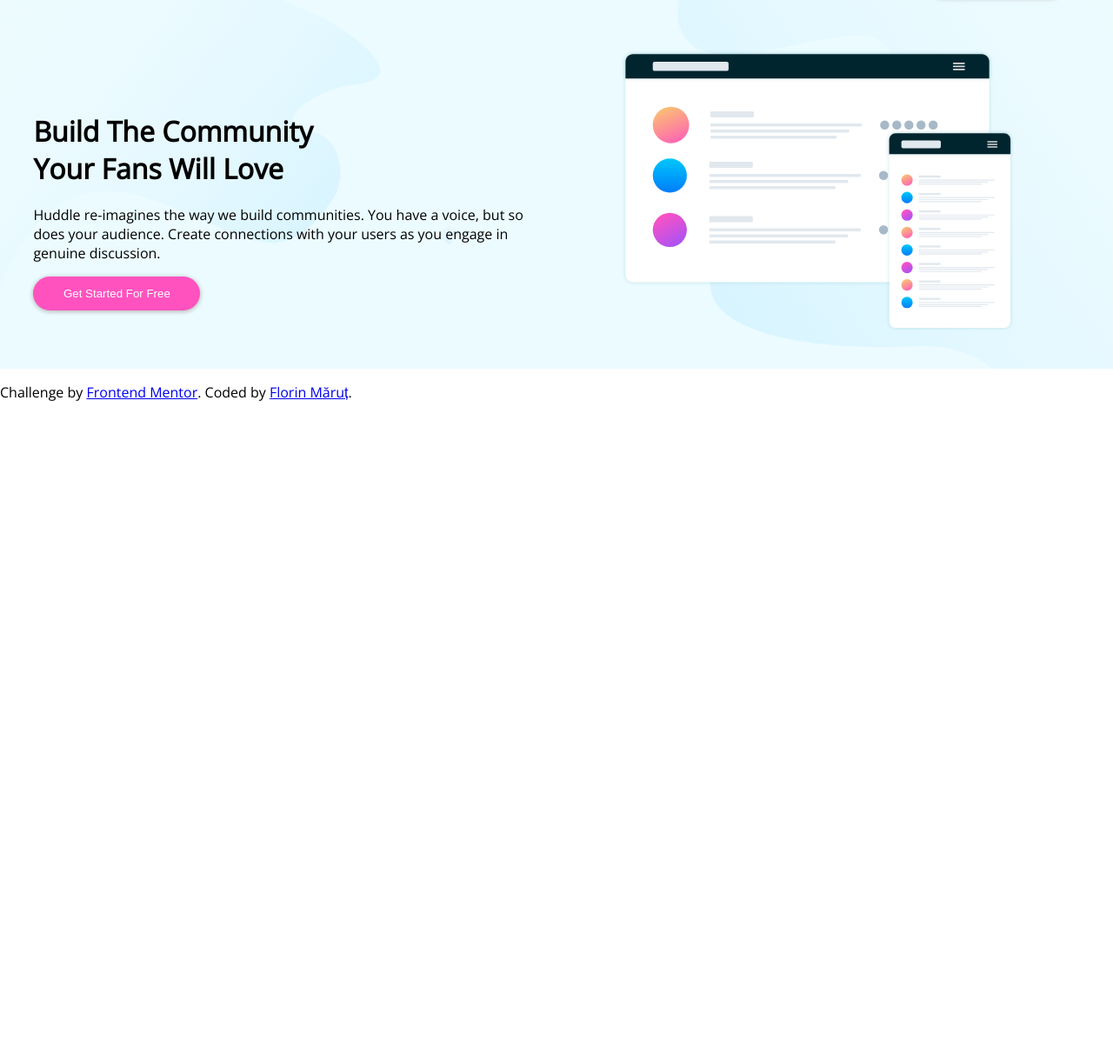
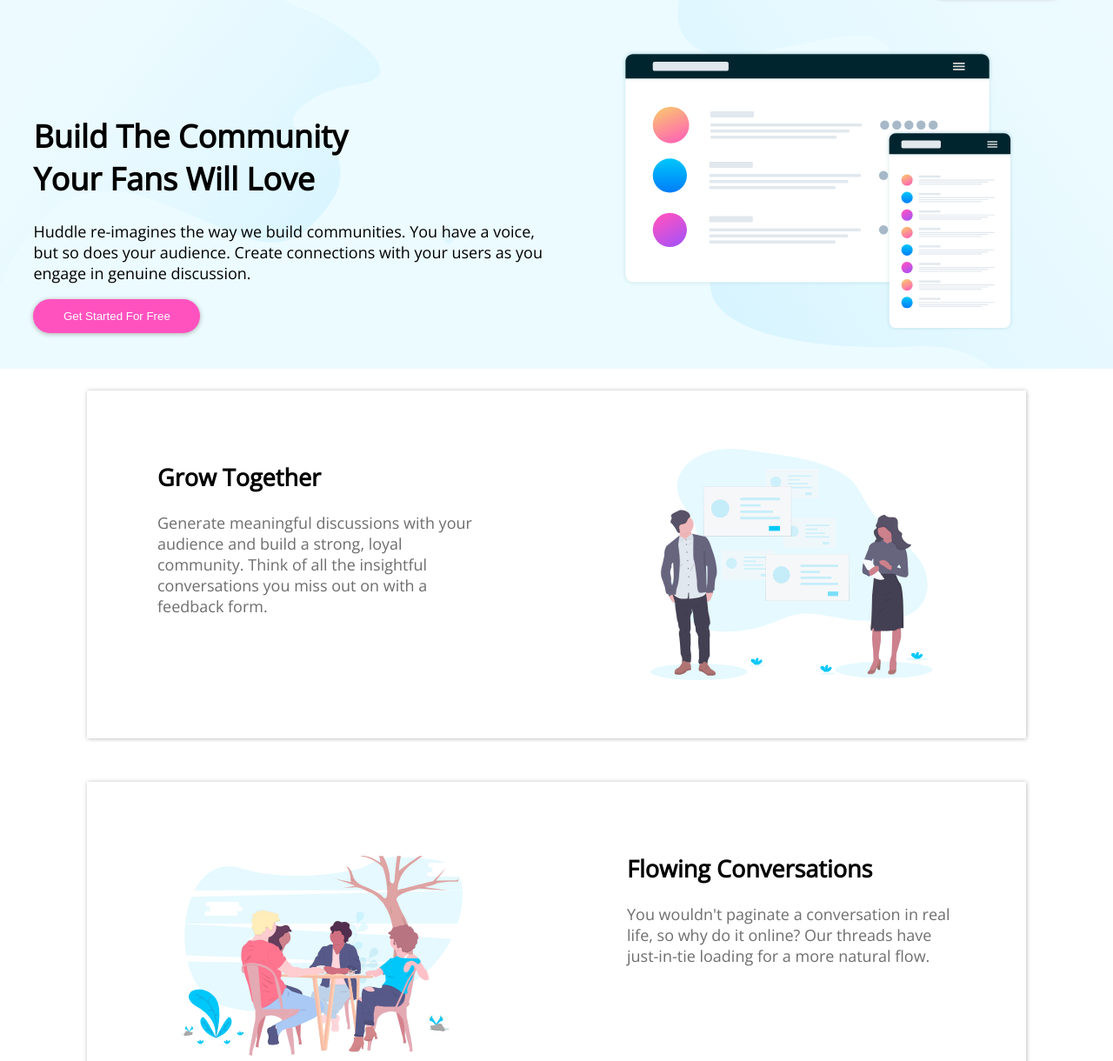
Before and after one commit to florinmarut/huddle, a plain HTML site: page index.html in a window 1280 px wide. Shown: the part 80-1300 px from the top of the page at 87% size. Before the commit the page ends 800 px from the top, so only its background shows below. Drawn offline with nearby package versions, Linux system fonts and the light colour scheme.

Commit message:
add article section

```diff
--- a/css/style.css
+++ b/css/style.css
@@ -1,6 +1,7 @@
 body{
     font-family: 'Open Sans', sans-serif;
     font-weight: 400;
+    font-size: 18px;
     margin: 0;
 }
 
@@ -16,12 +17,12 @@ header{
     grid-area: navbar;
 }
 
-#leftcontent{
-    grid-area: leftcontent;
+#left-header-content{
+    grid-area: left-header-content;
 }
 
-#rightcontent{
-    grid-area: rightcontent;
+#right-header-content{
+    grid-area: right-header-content;
     text-align: center;
 }
 
@@ -67,6 +68,43 @@ button{
     width: 75%;
 }
 
+/* Artile Section */
+article{
+    display: flex;
+    flex-direction: column;
+}
+
+.card{
+    box-sizing: border-box;
+    box-shadow: 0 0 5px 0.5px rgb(184, 184, 184);
+    display: flex;
+    height: 400px;
+    margin: 25px 100px;
+}
+
+.article-content-container{
+    flex: 1;
+    position: relative;
+}
+
+.article-content{
+    margin: 15%;
+}
+
+.article-content > p{
+    color:hsl(0, 0%, 43%);
+}
+
+.article-image{
+    width: 60%;
+    margin: auto;
+    position: absolute;
+    top: 0;
+    bottom: 0;
+    left: 0;
+    right: 0;
+}
+
 /* Media Queries */
 
 @media screen and (min-width: 756px){
@@ -75,9 +113,9 @@ button{
         grid-template-columns: repeat(2, 1fr);
         grid-auto-rows: minmax(100px, auto);
         grid-template-areas: "navbar navbar"
-                             "leftcontent rightcontent"
-                             "leftcontent rightcontent"
-                             "leftcontent rightcontent";
+                             "left-header-content right-header-content"
+                             "left-header-content right-header-content"
+                             "left-header-content right-header-content";
     }
 }
 
@@ -91,7 +129,7 @@ button{
         font-size: 0.5rem;
     }
 
-    #leftcontent, #rightcontent{
+    #left-header-content, #right-header-content{
         margin-top: 25%;
         margin-bottom: 25%;
         text-align: center;
--- a/index.html
+++ b/index.html
@@ -17,7 +17,7 @@
       <img id="logoimg" src="images/logo.svg" alt="logo">
       <button id="trybutton">Try It Free</button>
     </div>
-    <div id="leftcontent">
+    <div id="left-header-content">
       <div id="container"><h1>Build The Community <br> Your Fans Will Love</h1>
         <p>Huddle re-imagines the way we build communities.
           You have a voice, but so does your audience. Create connections with your users
@@ -25,12 +25,57 @@
         </p>
         <button id="getstartedbtn">Get Started For Free</button></div>
     </div>
-    <div id="rightcontent">
+    <div id="right-header-content">
       <img id="illustration-mockups" src="images/illustration-mockups.svg" alt="illustration">
     </div>
   </header>
 
-  <article></article>
+  <article>
+    <div class="card">
+      <div class="article-content-container">
+        <div class="article-content">
+          <h2>Grow Together</h3>
+            <p>
+              Generate meaningful discussions with your audience and
+              build a strong, loyal community. Think of all the insightful conversations
+              you miss out on with a feedback form.
+            </p>
+        </div>
+      </div>
+      <div class="article-content-container">
+        <img class="article-image" src="images/illustration-grow-together.svg" alt="grow together image">
+      </div>
+    </div>
+    <div class="card">
+      <div class="article-content-container">
+        <img class="article-image" src="images/illustration-flowing-conversation.svg" alt="flowing conversation image">
+      </div>
+      <div class="article-content-container">
+        <div class="article-content">
+          <h2>Flowing Conversations</h2>
+        <p>
+          You wouldn't paginate a conversation in real life, so why do
+          it online? Our threads have just-in-tie loading for a more natural flow.
+        </p>
+        </div>
+      </div>
+    </div>
+    <div class="card">
+      <div class="article-content-container">
+        <div class="article-content">
+          <h2>Your Users</h2>
+        <p>
+          It takes no time at all to integrate Huddle with your app's
+          authentication solution. This means, once signed in to your app,
+           your users can start chatting immediately.
+        </p>
+        </div>
+      </div>
+      <div class="article-content-container">
+        <img class="article-image" src="images/illustration-your-users.svg" alt="your users image">
+      </div>
+    </div>
+  </article>
 
   <footer>
     <p class="attribution">
```
